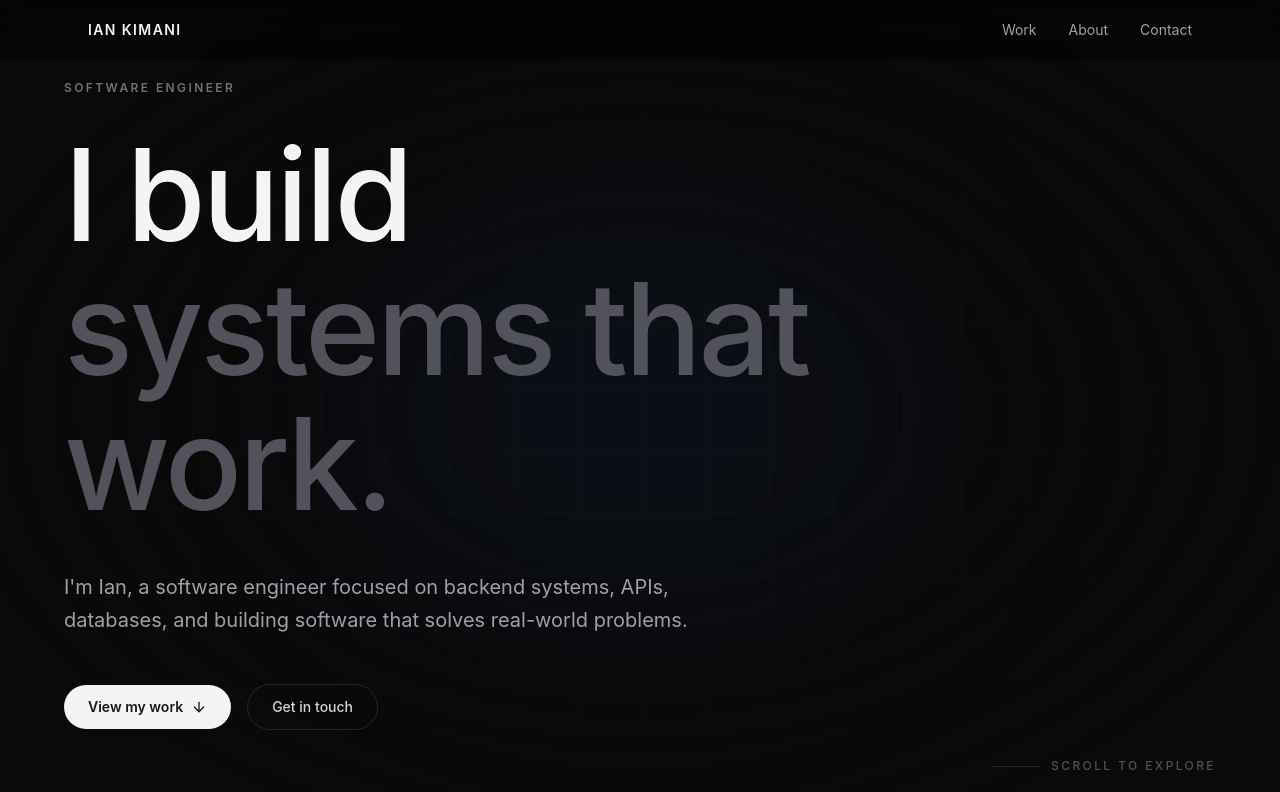
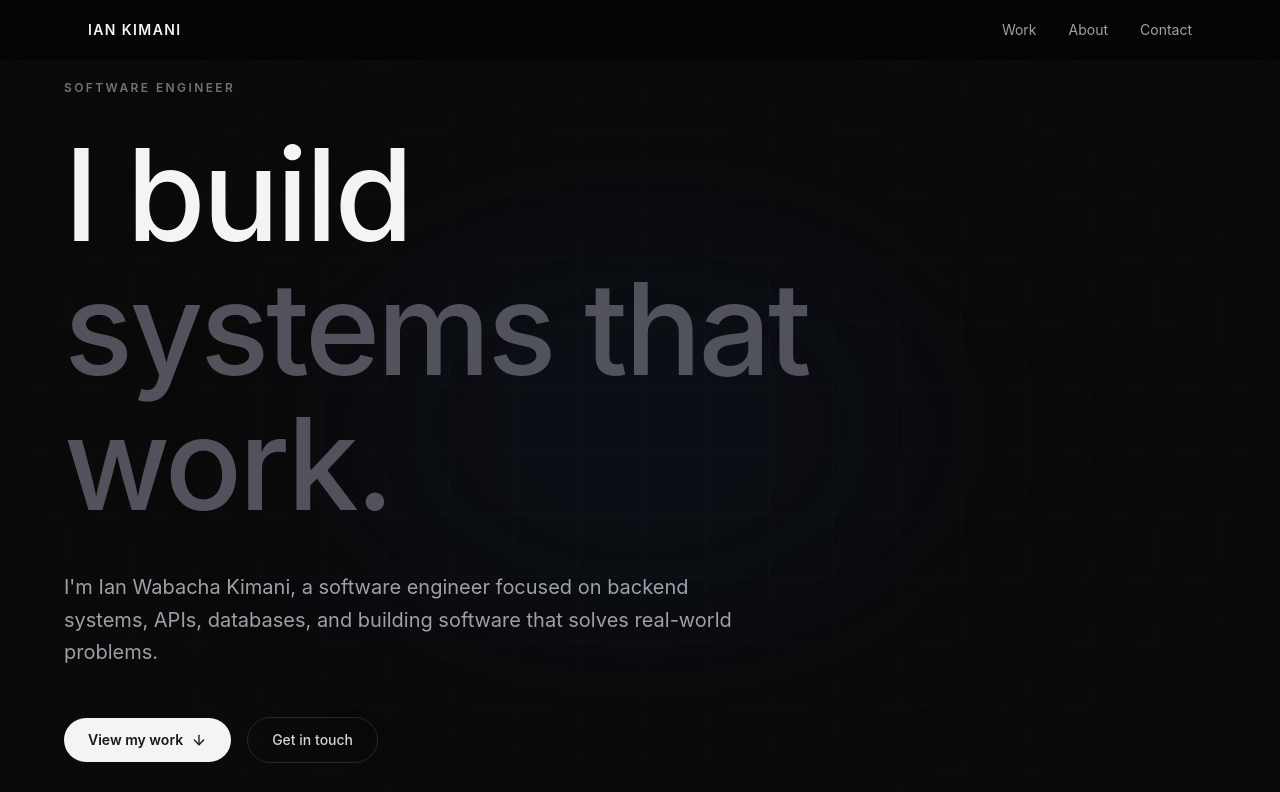
Before and after one commit to Ian-Kimani/Ian-Portfolio, a React (Vite) app: page / in a window 1280 px wide. Shown: the top 792 px of the page. Built offline with nearby package versions, Linux system fonts and the light colour scheme.

Commit message:
Added a Wabacha for SEO

```diff
--- a/index.html
+++ b/index.html
@@ -5,11 +5,11 @@
     <link rel="icon" type="image/png" href="/images/profile.png" />
     <meta name="viewport" content="width=device-width, initial-scale=1.0" />
     <meta name="description" content="Ian Kimani is a software engineer focused on backend systems, APIs, databases, SaaS platforms, and practical software." />
-    <title>Ian Kimani | Software Engineer</title>
+    <title>Ian Wabacha Kimani | Software Engineer</title>
     <link rel="canonical" href="https://iankimani.me/" />
 
     <!-- Open Graph Default Metadata (For crawlers that do not execute JS) -->
-    <meta property="og:title" content="Ian Kimani | Software Engineer" />
+    <meta property="og:title" content="Ian Wabacha Kimani | Software Engineer" />
     <meta property="og:description" content="Ian Kimani is a software engineer focused on backend systems, APIs, databases, SaaS platforms, and practical software." />
     <meta property="og:type" content="website" />
     <meta property="og:url" content="https://iankimani.me/" />
@@ -18,7 +18,7 @@
 
     <!-- Twitter Default Metadata -->
     <meta name="twitter:card" content="summary_large_image" />
-    <meta name="twitter:title" content="Ian Kimani | Software Engineer" />
+    <meta name="twitter:title" content="Ian Wabacha Kimani | Software Engineer" />
     <meta name="twitter:description" content="Ian Kimani is a software engineer focused on backend systems, APIs, databases, SaaS platforms, and practical software." />
     <meta name="twitter:image" content="https://iankimani.me/images/og-image.jpg" />
 
@@ -26,7 +26,9 @@
       {
         "@context": "https://schema.org",
         "@type": "Person",
-        "name": "Ian Kimani",
+        "@id": "https://iankimani.me/#person",
+        "name": "Ian Wabacha Kimani",
+        "alternateName": "Ian Kimani",
         "jobTitle": "Software Engineer",
         "url": "https://iankimani.me",
         "sameAs": [
--- a/src/components/Hero.jsx
+++ b/src/components/Hero.jsx
@@ -47,7 +47,7 @@ function Hero() {
             transition={{ duration: 0.5, delay: 0.2 }}
             className="mt-10 max-w-2xl text-lg leading-relaxed text-zinc-400 sm:text-xl"
           >
-            I'm Ian, a software engineer focused on backend systems, APIs, databases, and building software that solves real-world problems.
+            I'm Ian Wabacha Kimani, a software engineer focused on backend systems, APIs, databases, and building software that solves real-world problems.
           </motion.p>
 
           <motion.div
--- a/src/pages/Home.jsx
+++ b/src/pages/Home.jsx
@@ -13,7 +13,7 @@ function Home() {
   return (
     <>
       <SEO
-        title="Ian Kimani | Software Engineer"
+        title="Ian Wabacha Kimani | Software Engineer"
         description="Ian Kimani is a software engineer focused on backend systems, APIs, databases, SaaS platforms, and practical software."
         url="https://iankimani.me/"
       />
```
